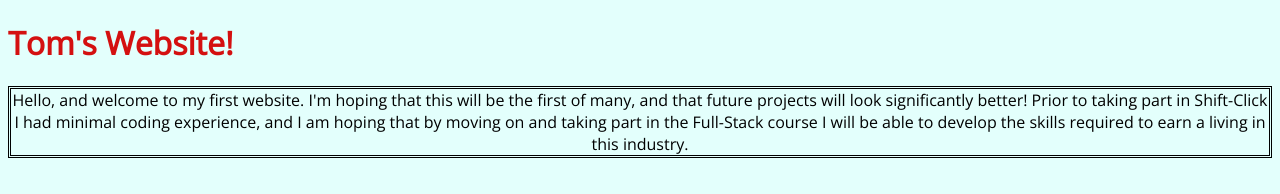
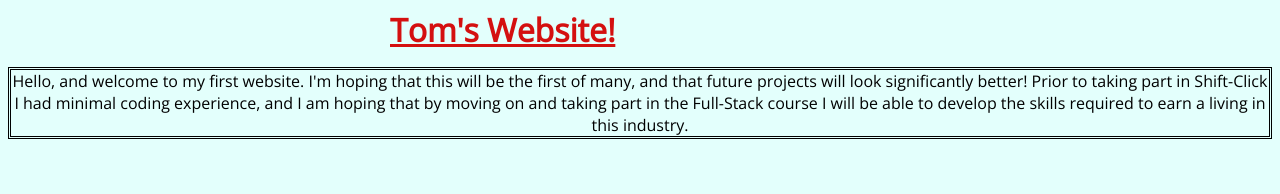
Before and after one commit to TJP93/SC-Final-Project, a plain HTML site: page index.html in a window 1280 px wide. Drawn offline with nearby package versions, Linux system fonts and the light colour scheme.

Commit message:
underline h1 & centre

```diff
--- a/css/main.css
+++ b/css/main.css
@@ -8,9 +8,14 @@ h1 {
   color: rgb(212, 16, 16);
   display: flex;
   text-align: center;
+  text-decoration: underline;
+  width: 500px;
+  margin: 0 auto;
 
 }
 p {
+  display: flex;
   text-align: center;
   border-style: double;
+
 }
```
